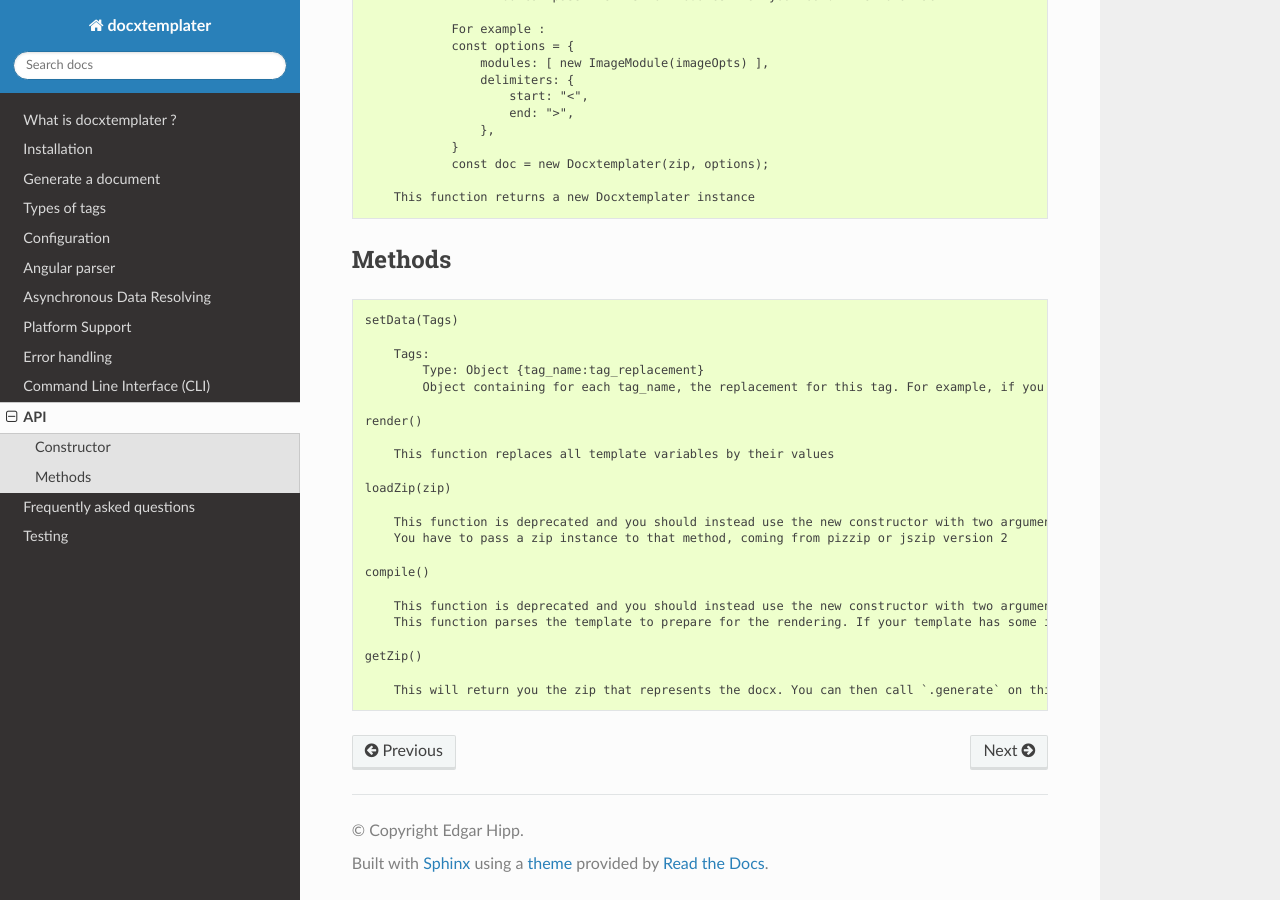
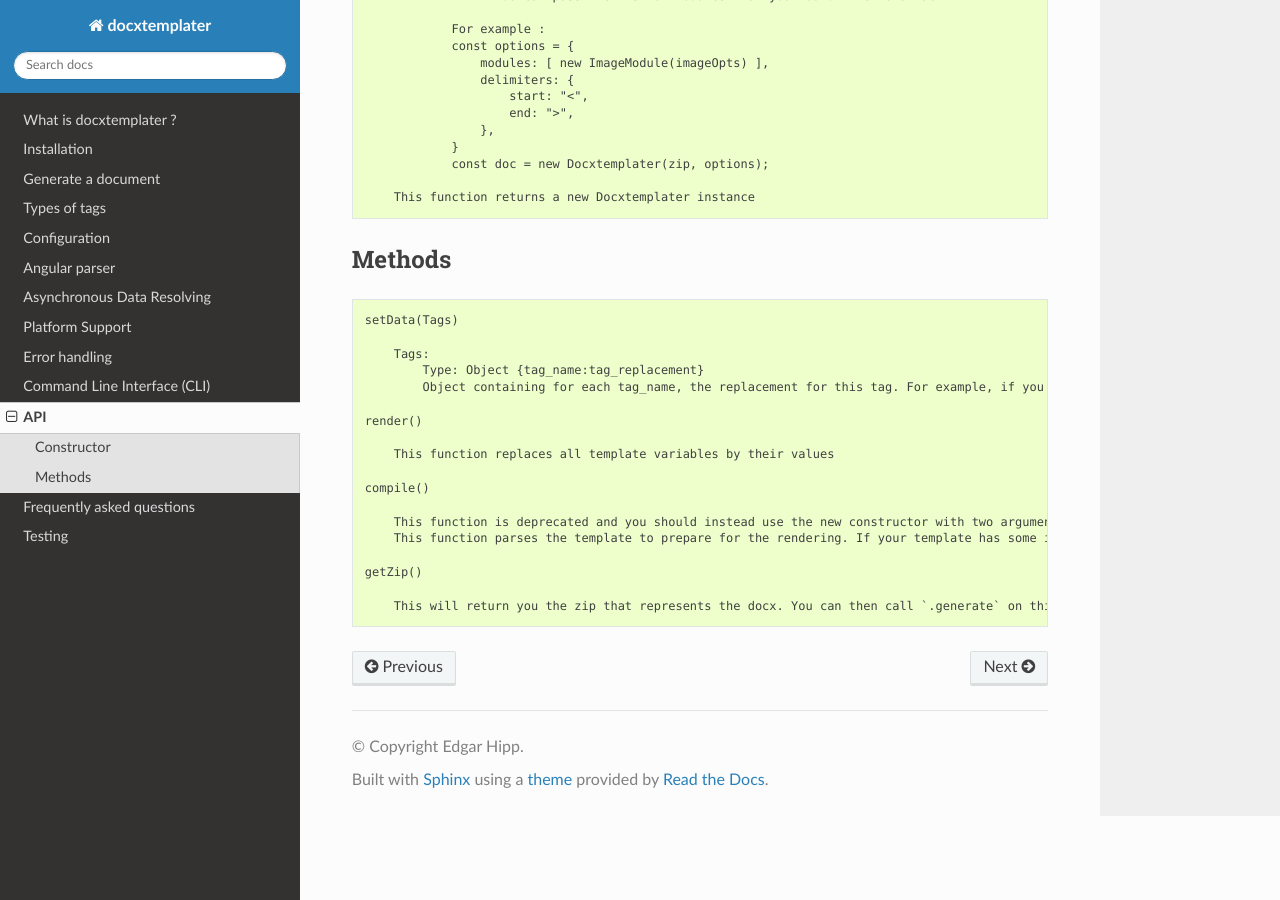
Before and after one commit to open-xml-templating/docxtemplater, a Sphinx documentation site: the page built from docs/source/api.rst, in a window 1280 px wide and 900 px high, scrolled down 560 px. Built offline with Sphinx 7.4.7 and the Read the Docs theme 2.0.0, drawn with Linux system fonts in a browser that asks for light colours.

Commit message:
docs:issue#516
remove deprecated method loadZip from docs

```diff
--- a/docs/source/api.rst
+++ b/docs/source/api.rst
@@ -60,11 +60,6 @@ Methods
 
         This function replaces all template variables by their values
 
-    loadZip(zip)
-
-        This function is deprecated and you should instead use the new constructor with two arguments.
-        You have to pass a zip instance to that method, coming from pizzip or jszip version 2
-
     compile()
 
         This function is deprecated and you should instead use the new constructor with two arguments.
```
